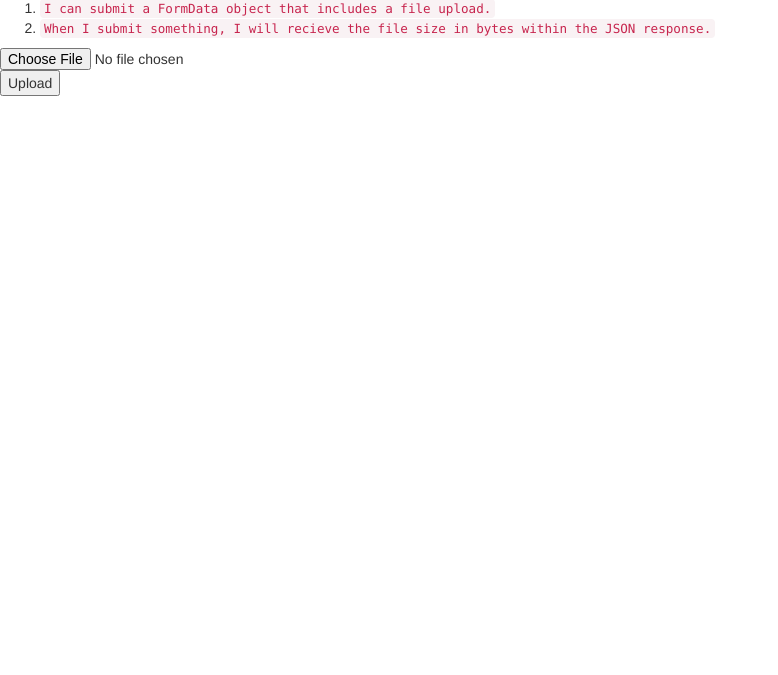
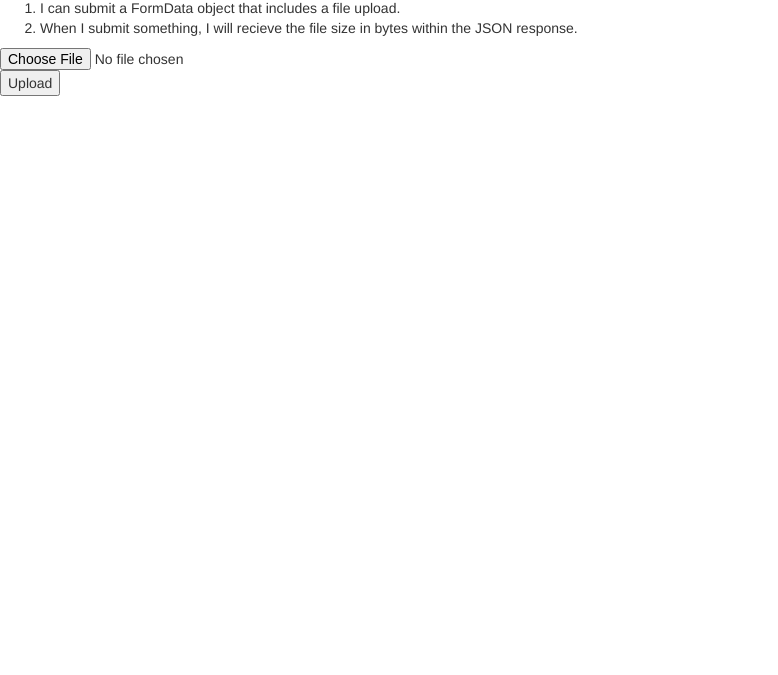
Before and after one commit to edcheung1/fcc-basejump-filedata, a website: page public/index.html in a window 1280 px wide. Shown: the part 125-800 px from the top of the page, without its empty margins (0-778 px from the left). Drawn offline with nearby package versions, Linux system fonts and the light colour scheme.

Commit message:
fixed bootstrap

```diff
--- a/public/index.html
+++ b/public/index.html
@@ -9,11 +9,11 @@
 		<h2>User stories:</h2>
 		<ol>
 			<li>
-			    <code>I can submit a FormData object that includes a file upload.</code>
+			    I can submit a FormData object that includes a file upload.
 			</li>
 			<li>
-			    <code>When I submit something, I will recieve the file size in bytes
-		        within the JSON response.</code>
+			    When I submit something, I will recieve the file size in bytes
+		        within the JSON response.
 		    </li>
 		</ol>
 
```
